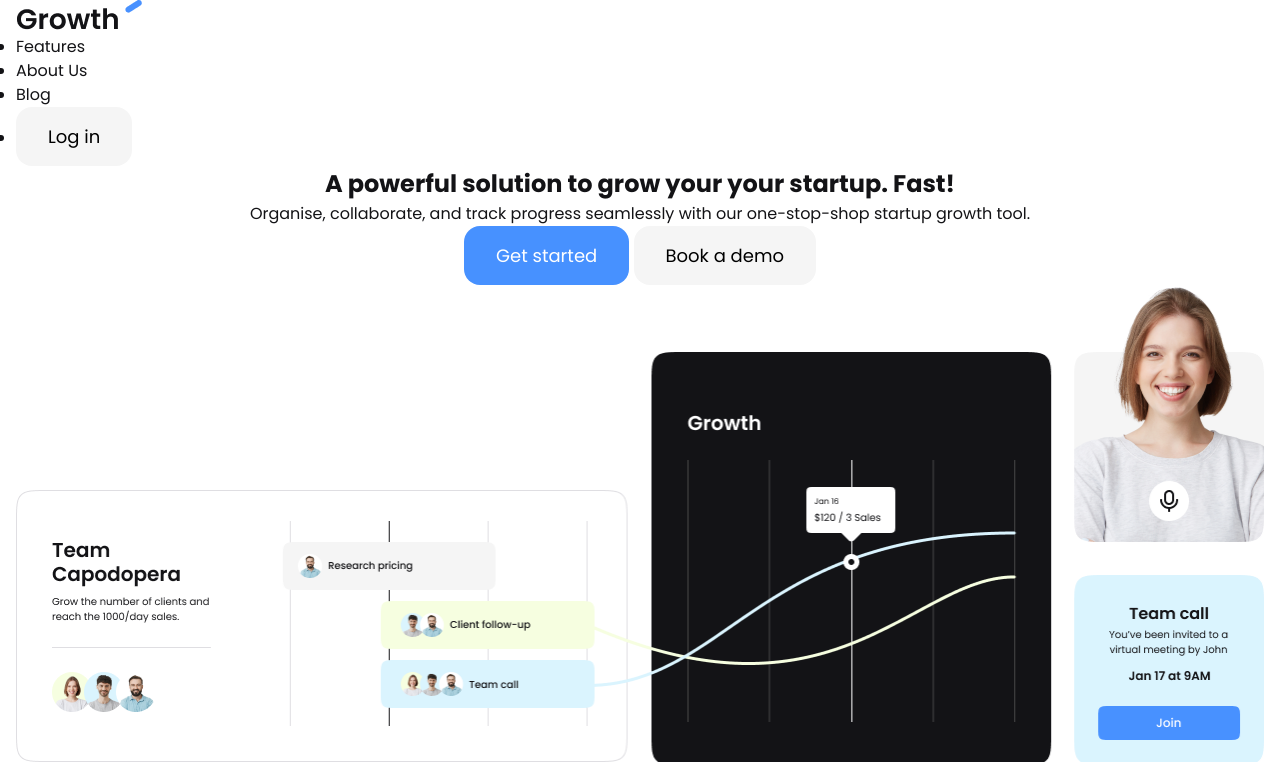
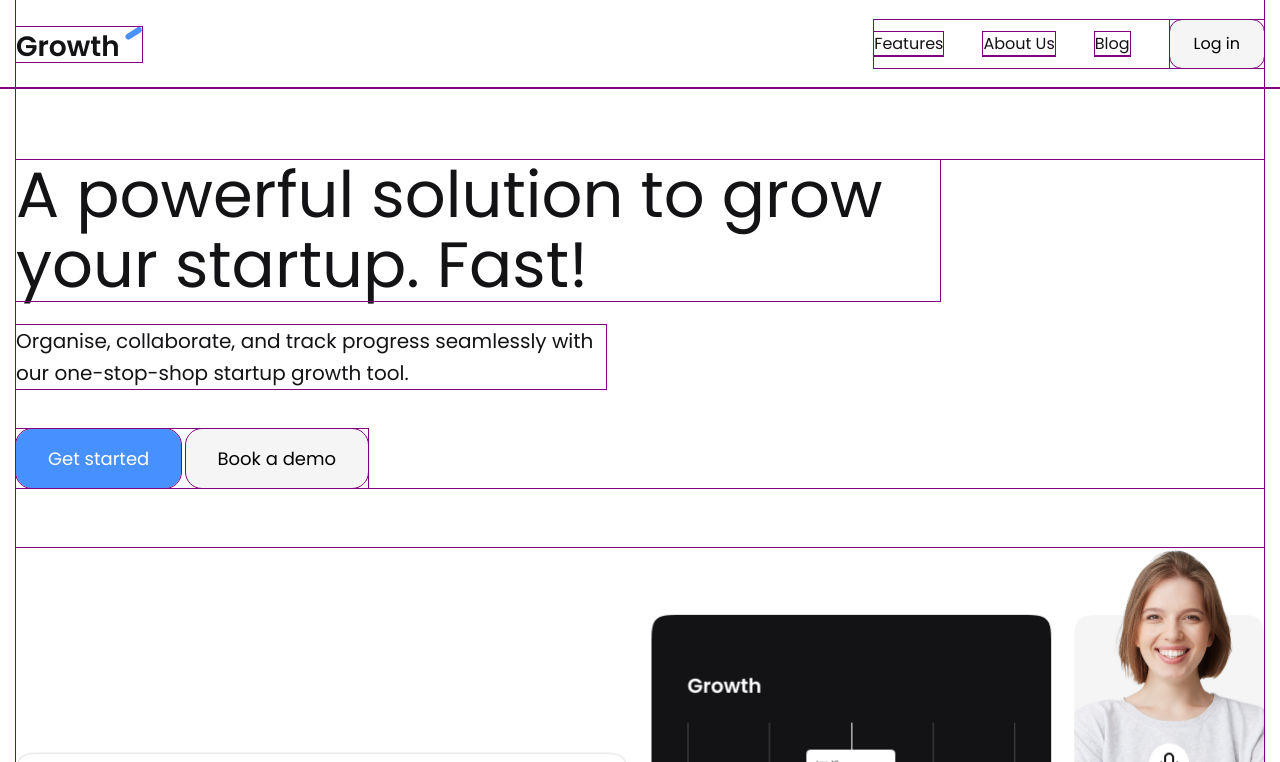
Before and after one commit to belko2k/growth-landing, a website built with Vite: page index.html in a window 1280 px wide. Shown: the top 762 px of the page. Built offline with nearby package versions, Linux system fonts and the light colour scheme.

Commit message:
header + nav

```diff
--- a/index.html
+++ b/index.html
@@ -31,17 +31,17 @@
     <!-- HEADER -->
     <header class="primary-header bg-light">
       <div class="container">
-        <div class="nav-wrapper">
+        <div class="nav-wrapper flex">
           <div>
             <img src="images/logo-black.png" alt="Growth logo" />
           </div>
           <nav>
-            <ul role="list" class="primary-navigation">
-              <li>Features</li>
-              <li>About Us</li>
-              <li>Blog</li>
+            <ul role="list" class="primary-navigation flex">
+              <li><a href="">Features</a></li>
+              <li><a href="">About Us</a></li>
+              <li><a href="">Blog</a></li>
               <li>
-                <button class="btn secondary-btn">Log in</button>
+                <button class="btn secondary-btn-sm">Log in</button>
               </li>
             </ul>
           </nav>
@@ -51,16 +51,18 @@
     <!-- MAIN CONTENT -->
     <main>
       <!-- HERO SECTION -->
-      <section class="hero-section container text-center bg-light">
-        <h1>A powerful solution to grow your your startup. Fast!</h1>
-        <div class="grid">
+      <section class="hero-section container bg-light">
+        <div class="hero-section__content flex">
+          <h1 class="primary-heading">
+            A powerful solution to grow your startup. Fast!
+          </h1>
           <p>
             Organise, collaborate, and track progress seamlessly with our
             one-stop-shop startup growth tool.
           </p>
           <div class="btn-wrapper">
             <button class="btn primary-btn bg-blue">Get started</button>
-            <button class="btn secondary-btn btn" data-icon="camera">
+            <button class="btn secondary-btn" data-icon="camera">
               Book a demo
             </button>
           </div>
@@ -68,14 +70,14 @@
         <picture class="hero-section__image">
           <source
             srcset="images/hero-bg-desktop.png"
-            media="(min-width: 800px)"
+            media="(min-width: 900px)"
           />
           <img src="images/hero-bg-mobile.png" alt="Growth overview" />
         </picture>
       </section>
 
       <!-- VIDEO SECTION -->
-      <section class="video-section text-center bg-dark">
+      <section class="video-section bg-dark">
         <div class="container">
           <div class="grid">
             <h2 class="secondary-heading" data-clr="white">
@@ -95,6 +97,7 @@
             businesses just like yours.
           </h2>
           <div class="testimonials-wrapper grid">
+            <!-- Testimonial 1 -->
             <div class="testimonial">
               <div class="testimonial-content grid">
                 <blockquote class="italic">
@@ -107,13 +110,14 @@
                 </div>
               </div>
             </div>
+            <!-- Testimonial 2 -->
             <div class="testimonial">
               <div class="testimonial-content grid">
                 <blockquote class="italic">
                   “As a small business owner, it's important to have a tool that
-                  can help me keep track of everything. The Growth app has been a
-                  lifesaver for me, allowing me to manage my contacts, schedule
-                  appointments, and track progress all in one place.”
+                  can help me keep track of everything. The Growth app has been
+                  a lifesaver for me, allowing me to manage my contacts,
+                  schedule appointments, and track progress all in one place.”
                 </blockquote>
                 <div>
                   <p class="quote-author">Jonathan Lee</p>
@@ -121,6 +125,7 @@
                 </div>
               </div>
             </div>
+            <!-- Testimonial 3 -->
             <div class="testimonial">
               <div class="testimonial-content grid">
                 <blockquote class="italic">
@@ -134,6 +139,7 @@
                 </div>
               </div>
             </div>
+            <!-- Testimonial 4 -->
             <div class="testimonial">
               <div class="testimonial-content grid">
                 <blockquote class="italic">
@@ -147,10 +153,11 @@
               </div>
             </div>
           </div>
+        </div>
       </section>
 
       <!-- PRICING PLANS SECTION -->
-                <section class="pricing-section text-center container bg-light">
+      <section class="pricing-section container bg-light">
         <h2 class="secondary-heading">Pricing</h2>
         <p>
           Start free and scale while you grow. No hidden fees. Unlimited users
@@ -219,7 +226,6 @@
           <svg class="arrow-icon">
             <use xlink:href="images/arrowSS.svg#arrow"></use>
           </svg>
-          </div>
         </div>
       </section>
       <div class="divider"></div>
--- a/styles/style.css
+++ b/styles/style.css
@@ -34,7 +34,7 @@
 @media (min-width: 800px) {
   :root {
     --fs-800: 3rem;
-    --fs-900: 4rem;
+    /* --fs-900: 4rem; */
     --fs-button: var(--fs-500);
     --fs-testimonial-quote: var(--fs-600);
     --fs-testimonial-author: var(--fs-500);
@@ -43,13 +43,82 @@
   }
 }
 
-/* * {
+* {
   outline: 1px solid purple;
-} */
+}
 
 body {
   font-family: var(--ff-primary);
   color: var(--clr-neutral-900);
+}
+
+/* NAVIGATION */
+
+.nav-wrapper {
+  justify-content: space-between;
+  align-items: center;
+  padding-block: 1.25rem;
+}
+
+.primary-navigation {
+  align-items: center;
+  list-style: none;
+  gap: 2.5rem;
+}
+
+.primary-navigation li a {
+  text-decoration: none;
+  color: var(--clr-neutral-900);
+}
+
+.primary-navigation li a:hover {
+  color: var(--clr-primary-500);
+}
+
+/* HERO SECTION */
+
+.hero-section {
+  padding-block: 3.5rem 2rem;
+
+  text-align: center;
+}
+
+.hero-section__content {
+  flex-direction: column;
+  align-items: center;
+}
+
+.hero-section .primary-heading {
+  font-size: clamp(var(--fs-900), 1.696rem + 2.954vw, 4rem);
+  font-weight: var(--fw-regular);
+  line-height: 1.1;
+  max-width: 23ch;
+}
+
+.hero-section p:first-of-type {
+  margin-block: 1rem 2rem;
+  font-size: var(--fs-600);
+  line-height: 1.6;
+  max-width: 47ch;
+}
+
+.hero-section__image img {
+  margin-top: 3.75rem;
+}
+
+@media (min-width: 900px) {
+  .hero-section {
+    text-align: left;
+    padding-block: 4.5rem;
+  }
+
+  .hero-section__content {
+    align-items: flex-start;
+  }
+
+  .hero-section p:first-of-type {
+    margin-block: 1.5rem 2.5rem;
+  }
 }
 
 .arrow-icon {
@@ -57,12 +126,19 @@ body {
   width: 1rem;
   aspect-ratio: 1;
 }
-
 /* UTILITY CLASSES */
 
 .container {
   width: min(1248px, 100% - (1rem * 2));
   margin-inline: auto;
+}
+
+.grid {
+  display: grid;
+}
+
+.flex {
+  display: flex;
 }
 
 /* Buttons */
@@ -73,7 +149,7 @@ body {
 }
 
 .primary-btn {
-  font-size: var(--fs-500);
+  font-size: var(--fs-button);
   color: var(--clr-neutral-100);
   border-radius: 1rem;
   padding: 1rem 2rem;
@@ -85,11 +161,22 @@ body {
   padding: 0.75rem 1.25rem;
 }
 
+.primary-btn:hover,
+.primary-btn-sm:hover {
+  background-color: var(--clr-primary-500);
+}
+
 .secondary-btn {
-  font-size: var(--fs-500);
+  font-size: var(--fs-button);
   background-color: var(--clr-neutral-200);
   border-radius: 1rem;
   padding: 1rem 2rem;
+}
+
+.secondary-btn-sm {
+  background-color: var(--clr-neutral-200);
+  border-radius: 0.75rem;
+  padding: 0.75rem 1.5rem;
 }
 
 /* Backgrounds */
@@ -105,7 +192,3 @@ body {
 .bg-blue {
   background-color: var(--clr-primary-400);
 }
-
-.text-center {
-  text-align: center;
-}
```
Lines whose indentation alone changed are shown as unchanged.
